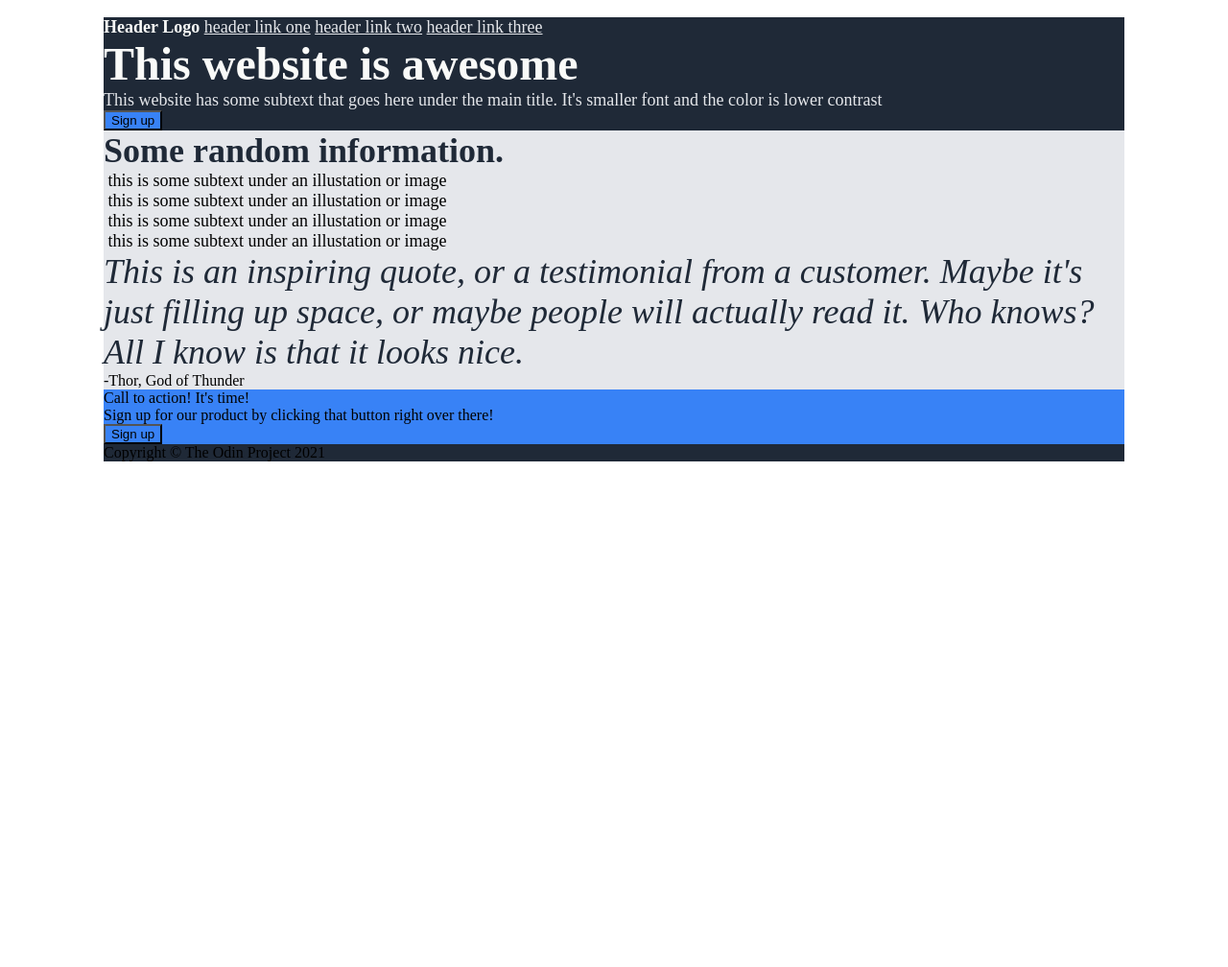
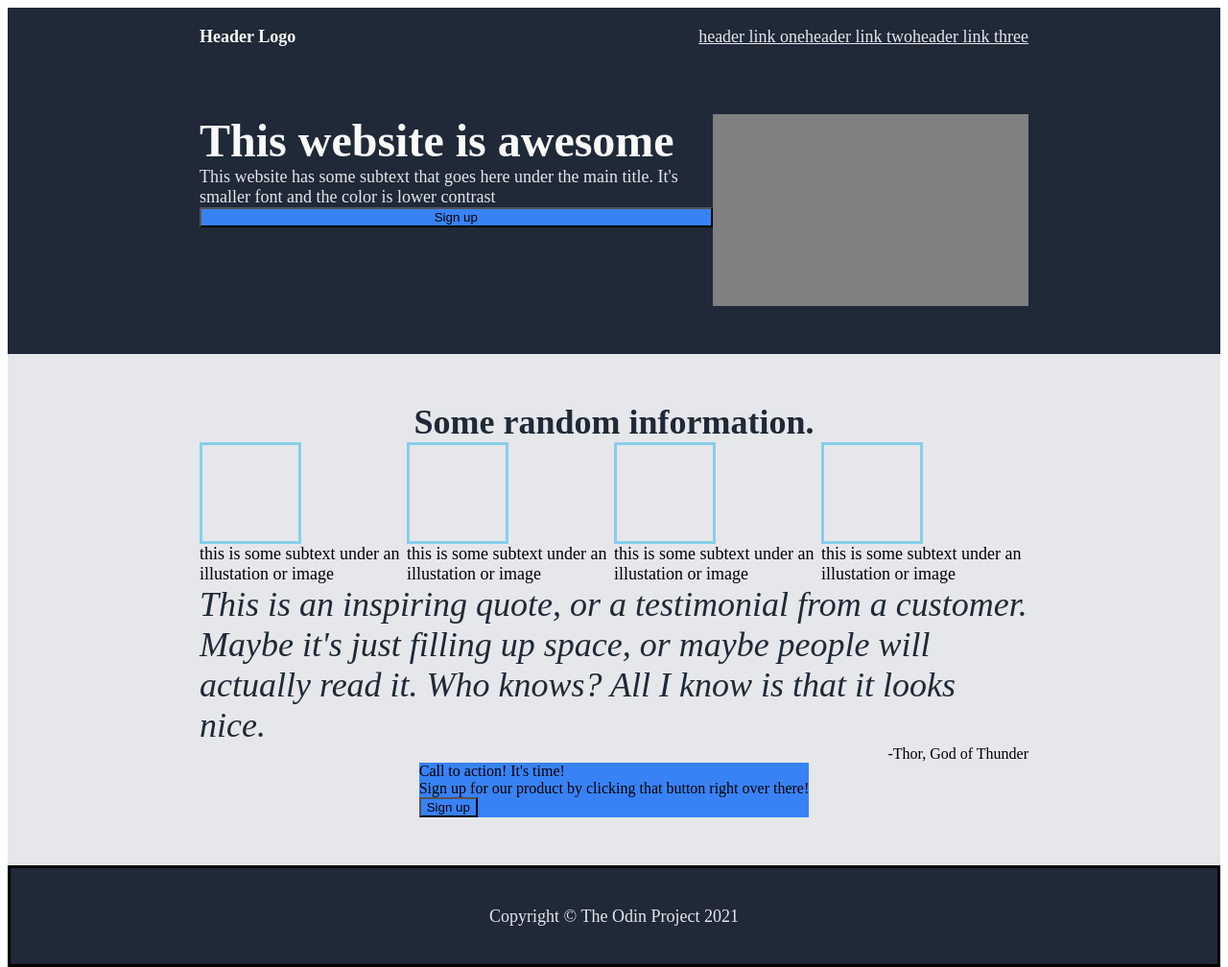
Before and after one commit to Mark3037/odin-website, a plain HTML site: page index.html in a window 1280 px wide. Shown: the whole page at 96% size. Before the commit the page ends 800 px from the top, so only its background shows below. Drawn offline with Linux system fonts and the light colour scheme.

Commit message:
Add general layout to page using flexbox

```diff
--- a/index.html
+++ b/index.html
@@ -9,38 +9,44 @@
 </head>
 <body>
     <div class="header">
-        Header Logo
+        <div class="logo">Header Logo</div>
         <a href="#" class="secondary">header link one</a>
         <a href="#" class="secondary">header link two</a>
         <a href="#" class="secondary">header link three</a>
     </div>
     <div class="hero">
+        <div class="hero-content">
             <div class="main">This website is awesome</div>
             <div class="secondary">This website has some subtext that goes here under the main title. It's smaller font and the color is lower contrast</div>
             <button class="sign-up">Sign up</button>
-        <img>
+        </div>
+        <div class="hero-img"></div>
     </div>
     <div class="content">
         <div class="info-header">Some random information.</div>
+        <div class="information">
             <div class="info">
-            <img>
+                <div class="content-img"></div>
                 this is some subtext under an illustation or image
             </div>
             <div class="info">
-            <img>
+                <div class="content-img"></div>
                 this is some subtext under an illustation or image
             </div>
             <div class="info">
-            <img>
+                <div class="content-img"></div>
                 this is some subtext under an illustation or image
             </div>
             <div class="info">
-            <img>
+                <div class="content-img"></div>
                 this is some subtext under an illustation or image
             </div>
+        </div>
+        <div class="quotes">
             <div class="quote">This is an inspiring quote, or a testimonial from a customer. Maybe it's just filling up space, or maybe people will actually read it.
                 Who knows? All I know is that it looks nice.</div>
-        <div>-Thor, God of Thunder</div>
+            <div class="thor">-Thor, God of Thunder</div>
+        </div>
         <div class="sign-box">
             <div>Call to action! It's time!</div>
             <div>Sign up for our product by clicking that button right over there!</div>
@@ -48,7 +54,7 @@
         </div>
     </div>
     <div class="footer">
-        Copyright © The Odin Project 2021
+        <div class="secondary">Copyright © The Odin Project 2021</div>
     </div>
 </body>
 </html>
--- a/styles.css
+++ b/styles.css
@@ -1,11 +1,35 @@
 body {
     display: flex;
     flex-direction: column;
-    padding: 10px 100px;
+    height: 100vh;
 }
 
-.header, .hero, .footer {
-    background-color: #1F2937
+.header {
+    display: flex;
+    padding: 20px 200px;
+}
+
+.logo {
+    font-size: 18px;
+    color: #F9FAF8;
+    font-weight: bold;
+    margin-right: auto;
+}
+
+.hero {
+    display: flex;
+    padding: 50px 200px;
+}
+
+.hero-content {
+    display: flex;
+    flex-direction: column;
+}
+
+.hero-img {
+    height: 200px;
+    width: 500px;
+    background-color: grey;
 }
 
 .main {
@@ -14,10 +38,65 @@ body {
     font-weight: 800;
 }
 
-.header {
+.content {
+    background-color: #E5E7EB;
+    display: flex;
+    flex-direction: column;
+    align-items: center;
+    padding: 50px 200px;
+    flex: 1
+}
+
+.info-header {
+    font-size: 36px;
+    color: #1F2937;
+    font-weight: 800;
+}
+
+.content-img {
+    height: 100px;
+    width:100px;
+    border: skyblue;
+    border-style: solid;
+}
+
+.information {
+    display: flex;
+}
+
+.info {
     font-size: 18px;
-    color: #F9FAF8;
-    font-weight: bold;
+    display: flex;
+    flex-direction: column;
+}
+
+.quotes {
+    display: flex;
+    flex-direction: column;
+}
+
+.quote {
+    font-size: 36px;
+    font-style: italic;
+    font-weight: 300;
+    color: #1F2937;
+}
+
+.thor {
+    margin-left:auto;
+}
+
+.footer {
+    height: 100px;
+    border-style: solid;
+    flex-shrink: 0;
+    display: flex;
+    justify-content: center;
+    align-items: center;
+}
+
+.header, .hero, .footer {
+    background-color: #1F2937
 }
 
 .secondary {
@@ -29,24 +108,3 @@ body {
 .sign-box, .sign-up {
     background-color: #3882F6
 }
-
-.content {
-    background-color: #E5E7EB;
-}
-
-.info-header {
-    font-size: 36px;
-    color: #1F2937;
-    font-weight: 800;
-}
-
-.info {
-    font-size: 18px;
-}
-
-.quote {
-    font-size: 36px;
-    font-style: italic;
-    font-weight: 300;
-    color: #1F2937;
-}
```
Lines whose indentation alone changed are shown as unchanged.
